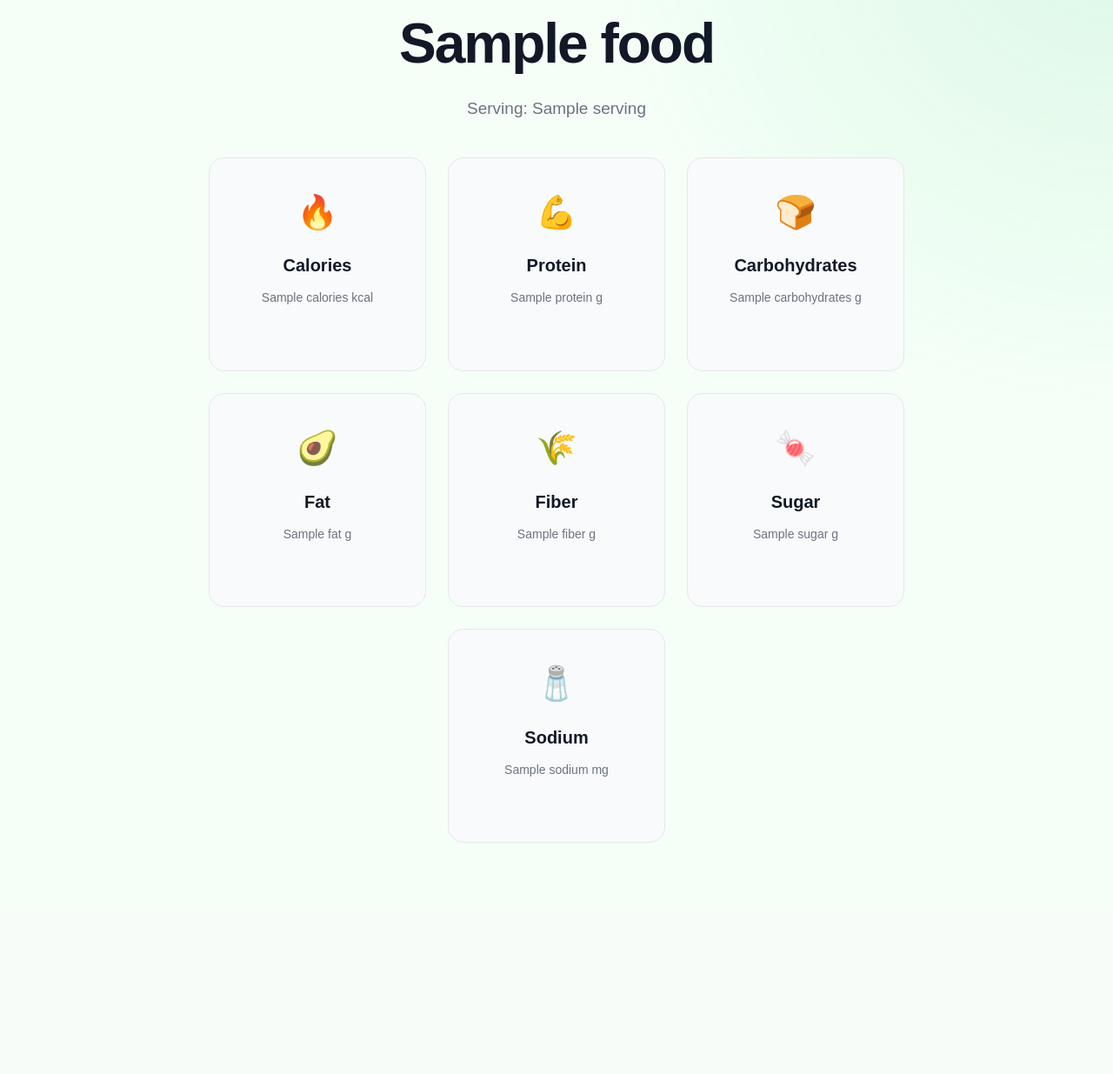
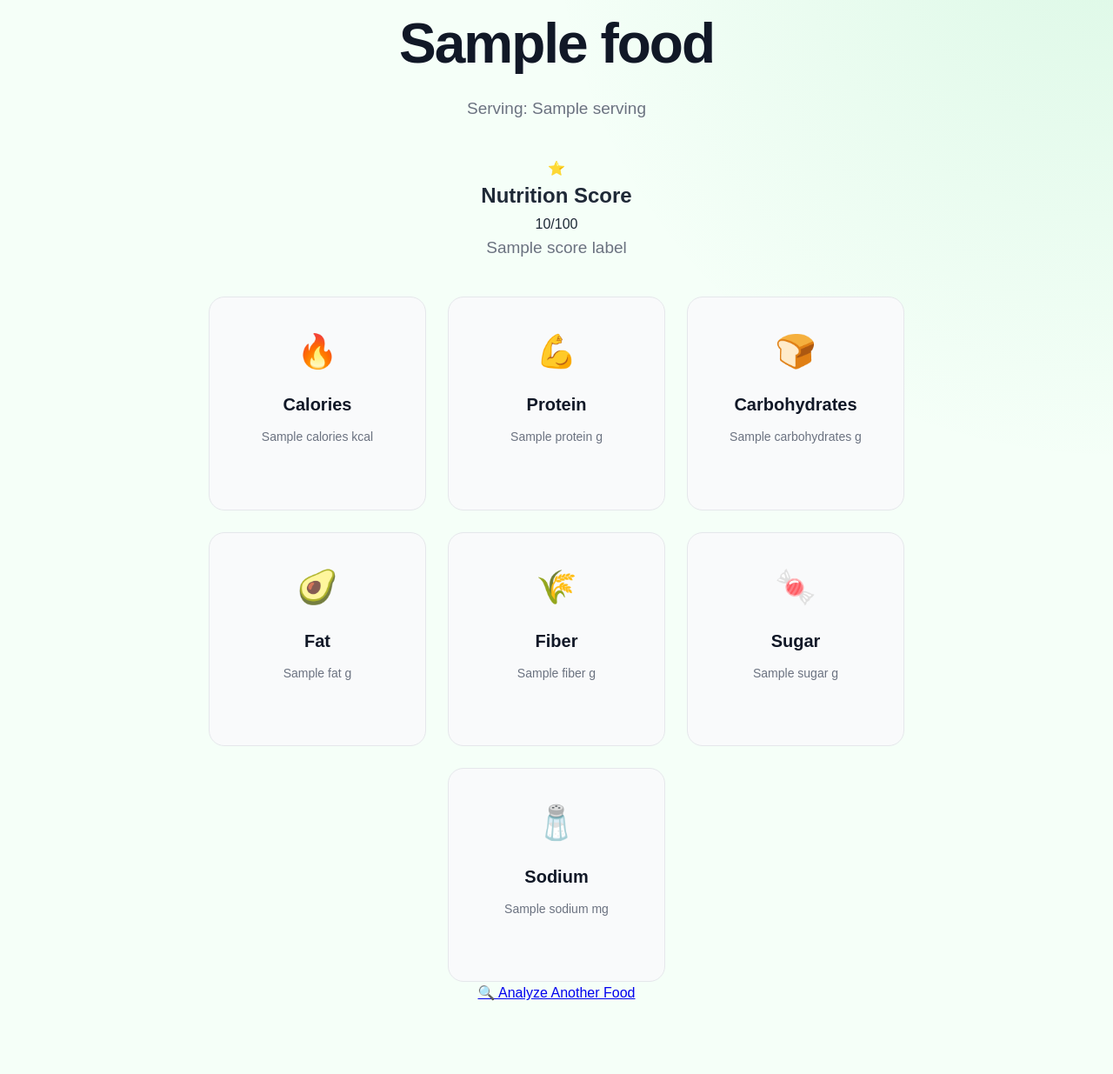
Before and after one commit to SatyamVerse/smart-food-nutrition-analyzer, a Flask app: template templates/result.html in a window 1280 px wide. Shown: the part 196-1431 px from the top of the page at 87% size. Before the commit the page ends 1165 px from the top, so only its background shows below. Run offline with Flask 3, Linux system fonts and the light colour scheme; the template is opened without the code that fills it: most values are stand-ins (such as "Sample title", 1, 10 or a date in 2020).

Commit message:
Enhance result.html with nutrition information layout

```diff
--- a/templates/result.html
+++ b/templates/result.html
@@ -19,6 +19,10 @@
 <body>
 
 
+    <!-- ==============================
+         NAVBAR
+    =============================== -->
+
     <nav class="navbar">
 
         <div class="logo">
@@ -36,21 +40,67 @@
     </nav>
 
 
+
+    <!-- ==============================
+         HERO / RESULT SECTION
+    =============================== -->
+
     <section class="hero">
 
         <div class="hero-content">
 
+
+            <!-- FOOD NAME -->
+
             <h1>
                 {{ food.name }}
             </h1>
+
 
             <p>
                 Serving: {{ food.serving }}
             </p>
 
 
+
+            <!-- ==============================
+                 NUTRITION SCORE
+            =============================== -->
+
+            <div class="score-card">
+
+                <div class="score-icon">
+                    ⭐
+                </div>
+
+                <div class="score-content">
+
+                    <h2>
+                        Nutrition Score
+                    </h2>
+
+                    <div class="score-number">
+                        {{ nutrition_score }}/100
+                    </div>
+
+                    <p class="score-label">
+                        {{ score_label }}
+                    </p>
+
+                </div>
+
+            </div>
+
+
+
+            <!-- ==============================
+                 NUTRITION INFORMATION
+            =============================== -->
+
             <div class="feature-container">
 
+
+                <!-- CALORIES -->
 
                 <div class="feature-card">
 
@@ -67,6 +117,9 @@
                 </div>
 
 
+
+                <!-- PROTEIN -->
+
                 <div class="feature-card">
 
                     <div>💪</div>
@@ -81,6 +134,9 @@
 
                 </div>
 
+
+
+                <!-- CARBOHYDRATES -->
 
                 <div class="feature-card">
 
@@ -97,6 +153,9 @@
                 </div>
 
 
+
+                <!-- FAT -->
+
                 <div class="feature-card">
 
                     <div>🥑</div>
@@ -111,6 +170,9 @@
 
                 </div>
 
+
+
+                <!-- FIBER -->
 
                 <div class="feature-card">
 
@@ -127,6 +189,9 @@
                 </div>
 
 
+
+                <!-- SUGAR -->
+
                 <div class="feature-card">
 
                     <div>🍬</div>
@@ -141,6 +206,9 @@
 
                 </div>
 
+
+
+                <!-- SODIUM -->
 
                 <div class="feature-card">
 
@@ -159,11 +227,27 @@
 
             </div>
 
+
+
+            <!-- ==============================
+                 ANALYZE ANOTHER FOOD
+            =============================== -->
+
+            <div class="result-actions">
+
+                <a href="/" class="analyze-again">
+                    🔍 Analyze Another Food
+                </a>
+
+            </div>
+
+
         </div>
 
     </section>
 
 
+
 </body>
 
 </html>
```
